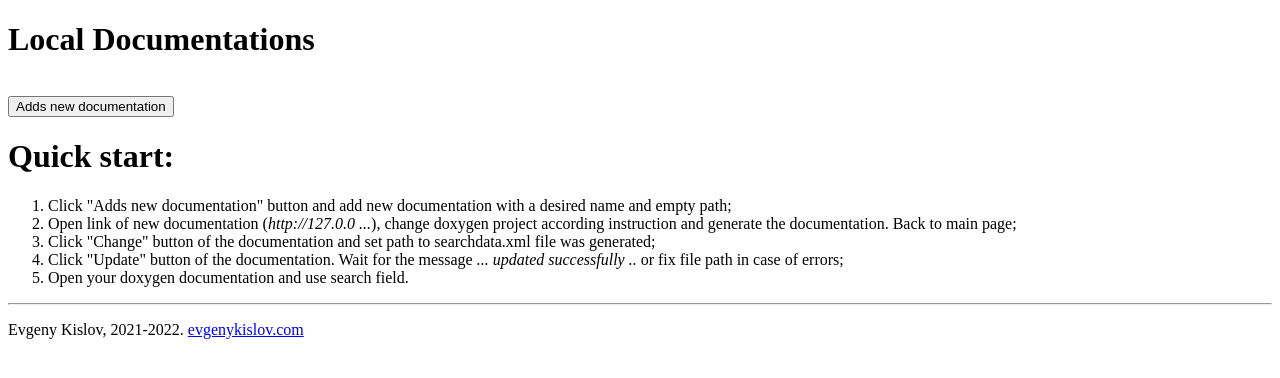
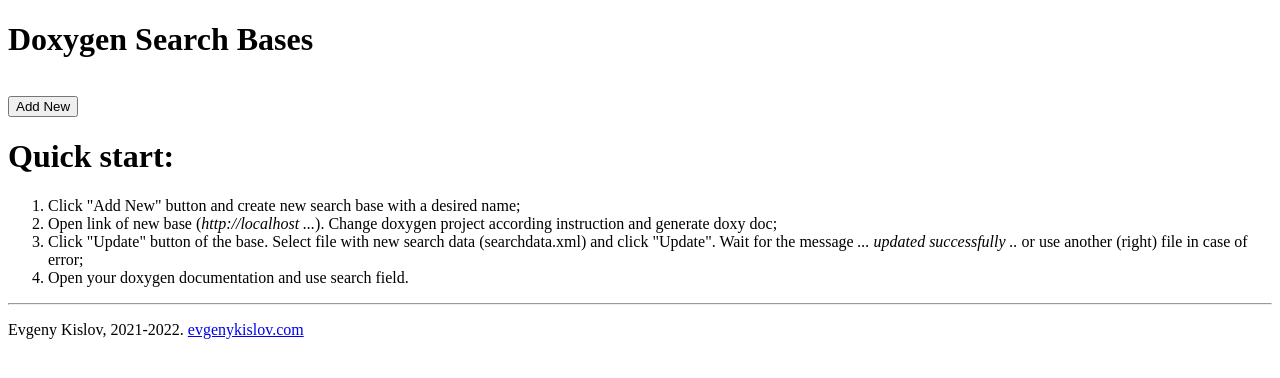
Before and after one commit to evgenykislov/doxy-search, a Django app: page /localsrv/admin/ in a window 1280 px wide. Shown: the top 378 px of the page. Run offline with Django 3.2, Linux system fonts and the light colour scheme; the visitor is signed in with stand-in values (Sample User, id 1); data that the repository does not hold is empty.

Commit message:
Updates web forms.

```diff
--- a/localsrv/edit_project.py
+++ b/localsrv/edit_project.py
@@ -80,7 +80,7 @@ def edit_project_make_add(request):
         if slug is None:
             return HttpResponse("Error. Can't generate unique slug")
         prj.Slug = slug
-        prj.DoxySearchPath = request.POST["searchpath"]
+        prj.DoxySearchPath = ""
         prj.save()
         key = prj.pk
 
@@ -111,7 +111,7 @@ def edit_project_make_edit(request, project):
         if item is None:
             return show_message(request, "/localsrv/admin/", 5, "unknown_project")
         item.Title = request.POST["name"]
-        item.DoxySearchPath = request.POST["searchpath"]
+        item.DoxySearchPath = ""
         item.save()
 
     if need_exit:
--- a/localsrv/templates/admin_form.html
+++ b/localsrv/templates/admin_form.html
@@ -2,7 +2,7 @@
 <html lang="en">
 <head>
     <meta charset="UTF-8">
-    <title>Doxy-Search Admin</title>
+    <title>Search Bases Admin</title>
     <style type="text/css">
         table {
             margin-left: 20px;
@@ -26,7 +26,7 @@
     </style>
 </head>
 <body>
-    <h1>Local Documentations</h1>
+    <h1>Doxygen Search Bases</h1>
     <table>
         <tbody>
             {% for it in form.data %}
@@ -44,7 +44,7 @@
                 </td>
                 <td>
                     <form action="{{ it.edit_url }}">
-                        <button type="submit">Change</button>
+                        <button type="submit">Rename</button>
                     </form>
                 </td>
                 <td>
@@ -57,14 +57,13 @@
         </tbody>
     </table>
     <p></p>
-    <form action="add/"><button type="submit">Adds new documentation</button></form>
+    <form action="add/"><button type="submit">Add New</button></form>
     <h1>Quick start:</h1>
     <p>
         <ol>
-            <li>Click "Adds new documentation" button and add new documentation with a desired name and empty path;</li>
-            <li>Open link of new documentation (<em>http://127.0.0 ...</em>), change doxygen project according instruction and generate the documentation. Back to main page;</li>
-            <li>Click "Change" button of the documentation and set path to searchdata.xml file was generated;</li>
-            <li>Click "Update" button of the documentation. Wait for the message <em>... updated successfully ..</em> or fix file path in case of errors;</li>
+            <li>Click "Add New" button and create new search base with a desired name;</li>
+            <li>Open link of new base (<em>{{ request.scheme }}://{{ request.get_host }} ...</em>). Change doxygen project according instruction and generate doxy doc;</li>
+            <li>Click "Update" button of the base. Select file with new search data (searchdata.xml) and click "Update". Wait for the message <em>... updated successfully ..</em> or use another (right) file in case of error;</li>
             <li>Open your doxygen documentation and use search field.</li>
         </ol>
     </p>
--- a/localsrv/templates/message_form.html
+++ b/localsrv/templates/message_form.html
@@ -7,7 +7,7 @@
 </head>
 <body>
     <p>
-    {% if message == "add_success" %} The documentation was added successfully ...
+    {% if message == "add_success" %} The search base was added successfully ...
     {% elif message == "delete_success" %} The documentation was deleted successfully ...
     {% elif message == "parse_success" %} The documentation was updated successfully ...
     {% elif message == "file_not_found" %} File '{{ filename }}' not found ...
--- a/localsrv/templates/search_help.html
+++ b/localsrv/templates/search_help.html
@@ -19,7 +19,7 @@
             <td>EXTERNAL_SEARCH</td><td>Yes</td>
         </tr>
         <tr>
-            <td>SEARCHENGINE_URL</td><td>Page url. Get from address bar.</td>
+            <td>SEARCHENGINE_URL</td><td>This page url: <a href="{{ request.build_absolute_uri }}">{{ request.build_absolute_uri }}</a></td>
         </tr>
         <tr>
             <td>SEARCHDATA_FILE</td><td>searchdata.xml</td>
```
Also changed, not shown: localsrv/templates/edit_project.html (+3 -8 lines), localsrv/update_project.py (+18 -8 lines).
